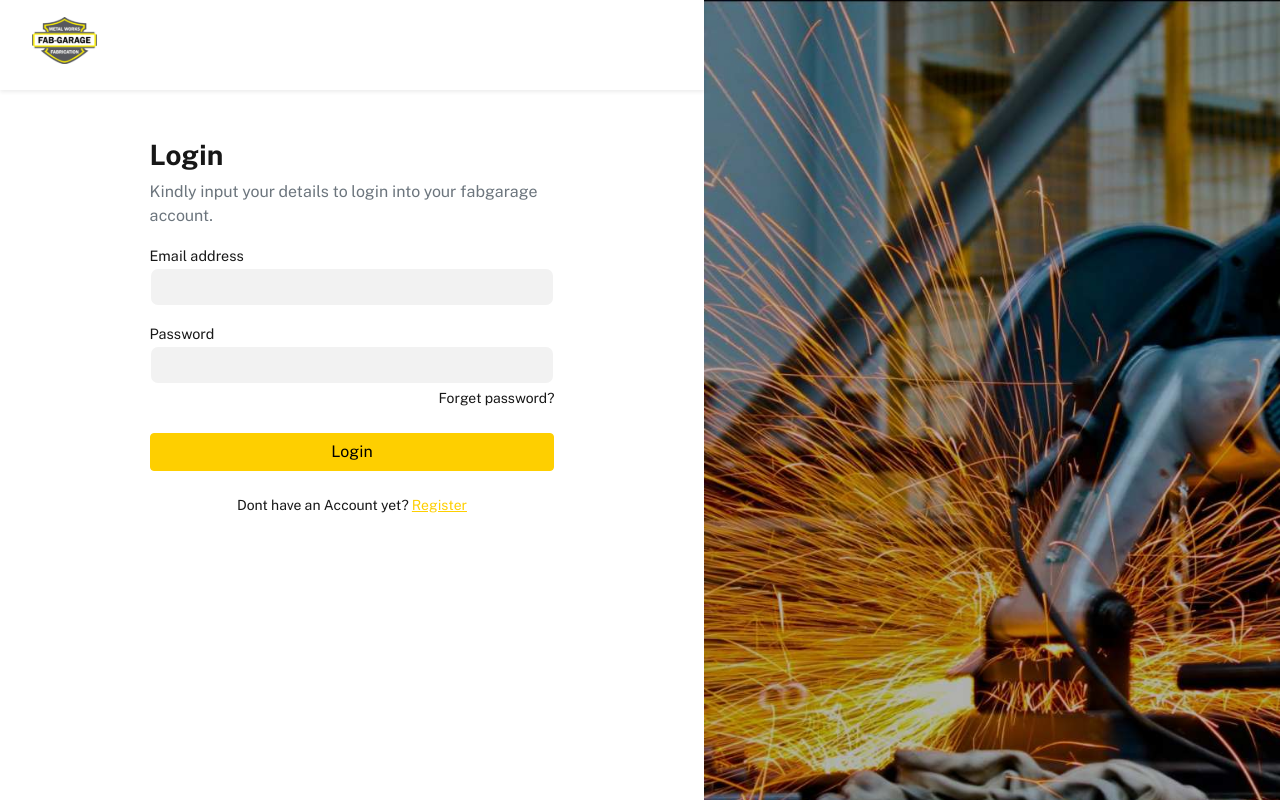
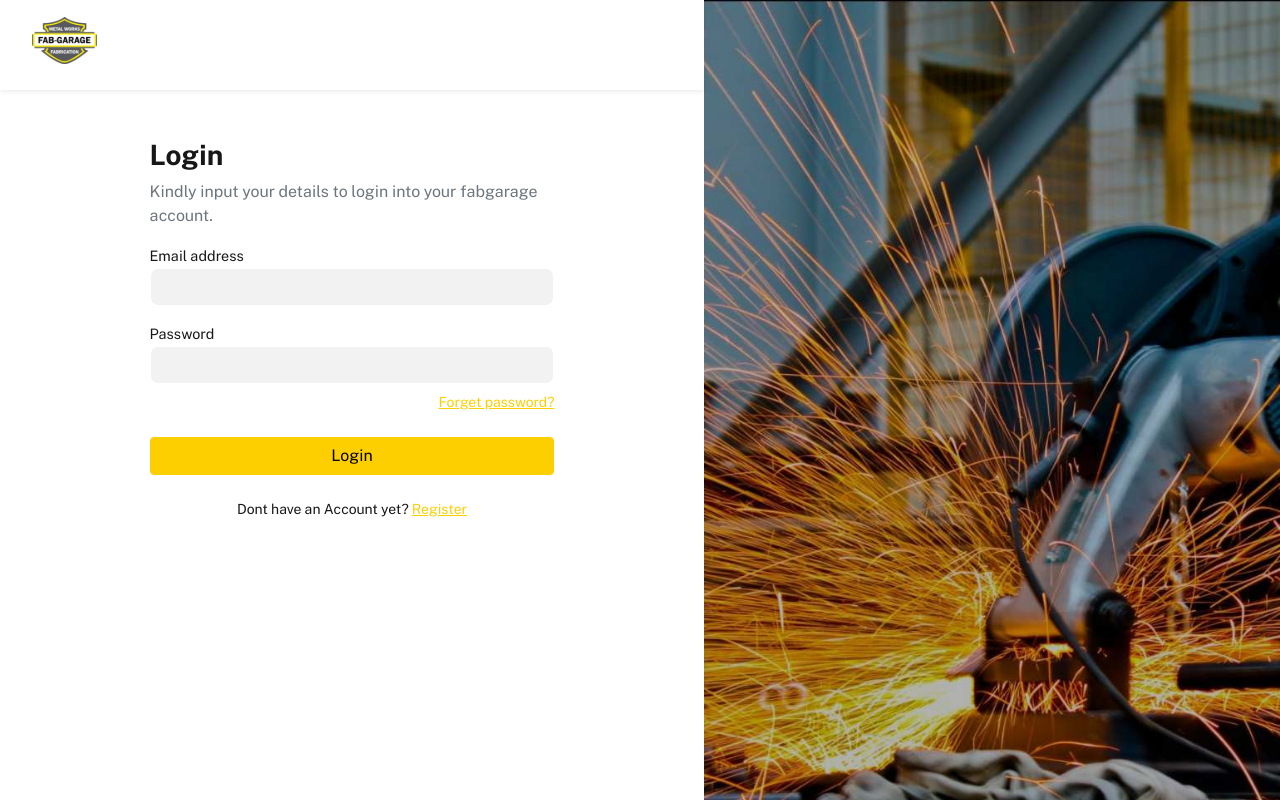
Before and after one commit to AY001A/FAB-SHOP, a React (Create React App) app: page /login in a window 1280 px wide. Built offline with nearby package versions, Linux system fonts and the light colour scheme.

Commit message:
register form validation

```diff
--- a/src/pages/auth/login/LoginPage.js
+++ b/src/pages/auth/login/LoginPage.js
@@ -20,7 +20,7 @@ const LoginPage = () => {
             aria-describedby="emailHelp"
           />
         </div>
-        <div classNameName="form-group mb-3">
+        <div className="form-group mb-1">
           <label for="exampleInputPassword1">Password</label>
           <input
             type="password"
@@ -32,7 +32,7 @@ const LoginPage = () => {
           className="form-check-label mb-4 mt-1 text-end small"
           for="exampleCheck1"
         >
-          Forget password?
+          <Link to={"/forget-password"}>Forget password?</Link>
         </p>
         <button type="submit" className="btn btn-primary btn-md">
           Login
```
